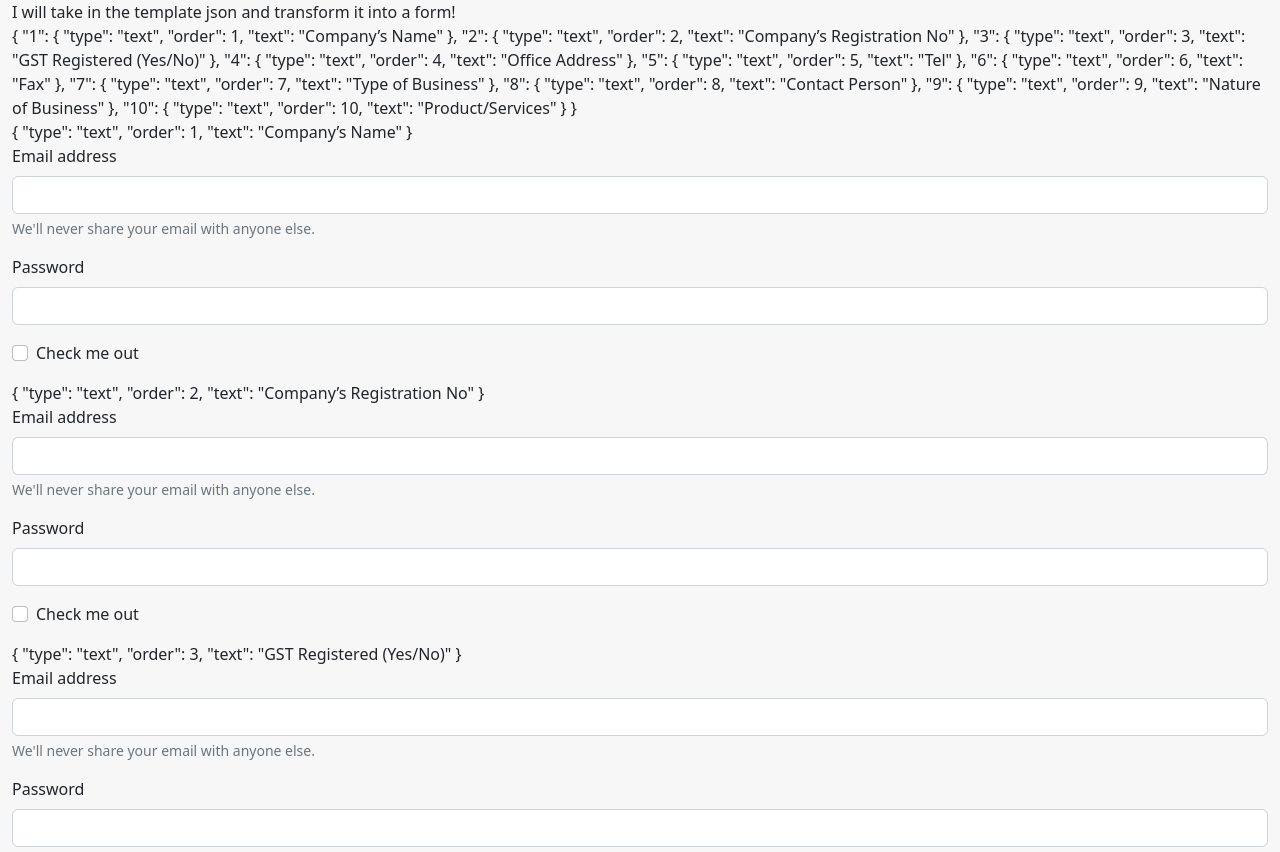
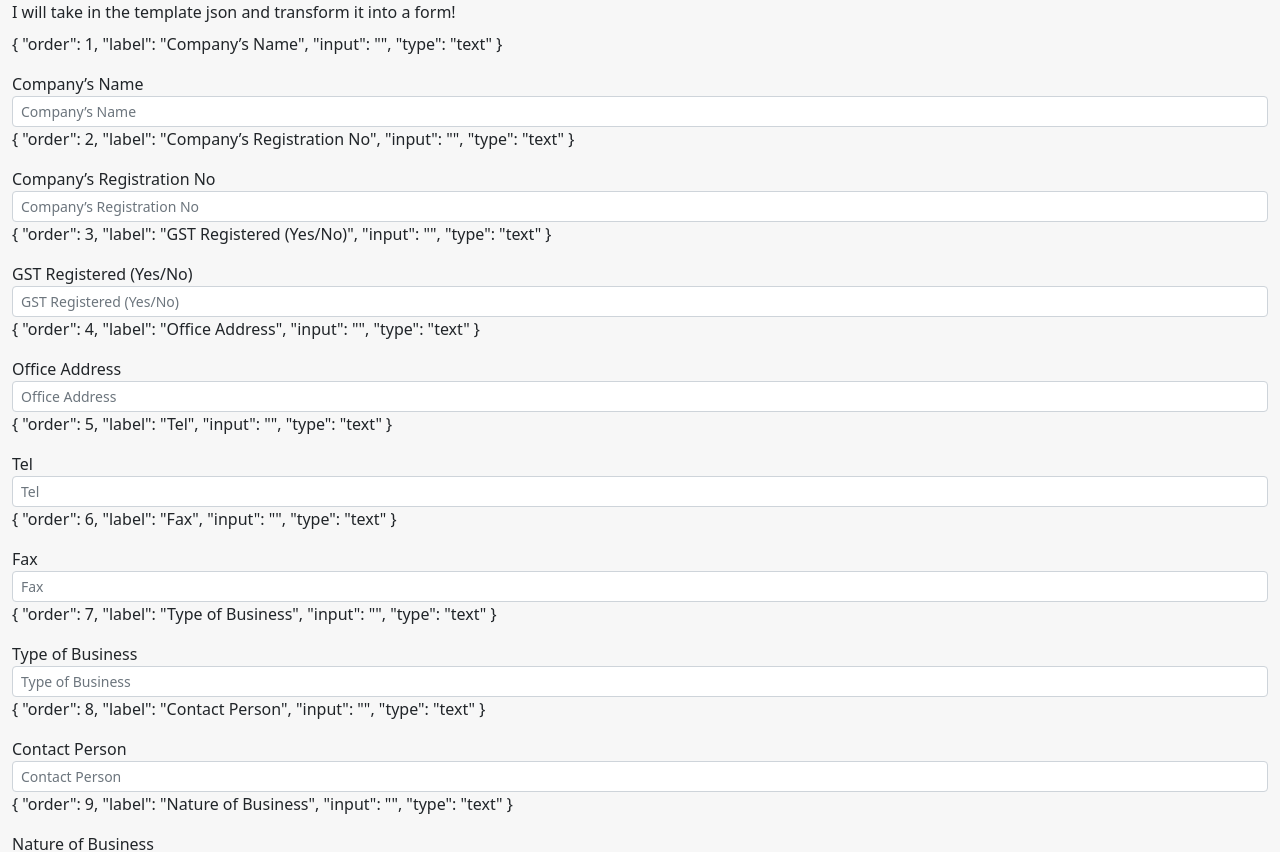
Before and after one commit to TeoSean00/Vendor_Form_Management_System_Frontend, a Vue app: page /viewForm in a window 1280 px wide. Shown: the top 852 px of the page. Built offline with nearby package versions, Linux system fonts and the light colour scheme.

Commit message:
Updated ViewForm
Translate TemplateData to FormData

```diff
--- a/src/components/FormSection.vue
+++ b/src/components/FormSection.vue
@@ -1,34 +1,56 @@
 <template>
-  <div>{{ sectionData }}</div>
   <div>
-    <div class="mb-3">
-      <label for="exampleInputEmail1" class="form-label">Email address</label>
-      <input
-        type="email"
-        class="form-control"
-        id="exampleInputEmail1"
-        aria-describedby="emailHelp"
-      />
-      <div id="emailHelp" class="form-text">
-        We'll never share your email with anyone else.
-      </div>
-    </div>
-    <div class="mb-3">
-      <label for="exampleInputPassword1" class="form-label">Password</label>
-      <input type="password" class="form-control" id="exampleInputPassword1" />
-    </div>
-    <div class="mb-3 form-check">
-      <input type="checkbox" class="form-check-input" id="exampleCheck1" />
-      <label class="form-check-label" for="exampleCheck1">Check me out</label>
-    </div>
+    <p>{{ sectionData }}</p>
+    <label for="email">{{ sectionData.label }}</label>
+    <input
+      :type="sectionData.type"
+      id="email"
+      class="form-control form-control-sm"
+      :placeholder="sectionData.label"
+      required
+      v-model="sectionData.input"
+    />
   </div>
+
+  <!-- <div class="form-floating my-2">
+    <input
+      type="email"
+      id="email"
+      class="form-control form-control-sm"
+      placeholder="Email here"
+      required
+    />
+    <label for="email">Email</label>
+  </div>
+  <div class="form-floating my-2">
+    <input
+      type="password"
+      id="password"
+      class="form-control form-control-sm"
+      placeholder="Password here"
+      required
+    />
+    <label for="password">Password</label>
+  </div>
+  <div class="form-floating my-2">
+    <input
+      type="password"
+      id="password2"
+      class="form-control form-control-sm"
+      placeholder="Re-enter password here"
+      required
+    />
+    <label for="password2">Re-enter Password</label>
+  </div> -->
 </template>
 
 <script>
 export default {
   props: ["sectionData"],
-  setup(props) {
+  setup(props, context) {
     console.log(props);
+
+    return {};
   },
 };
 </script>
--- a/src/views/ViewForm.vue
+++ b/src/views/ViewForm.vue
@@ -1,32 +1,57 @@
 <template>
   <div>
     I will take in the template json and transform it into a form!
-    <div>{{ formData }}</div>
-    <div v-for="(sectionData, index) in formData" :key="index">
-      <FormSection :sectionData="sectionData" />
+    <!-- <div>{{ newForm }}</div> -->
+    <div class="form-floating my-2">
+      <template v-for="(sectionData, index) in newForm" :key="index">
+        <FormSection :sectionData="sectionData" />
+      </template>
+      <button class="btn btn-primary" @click="handleSubmit">
+        Submit Form!
+      </button>
     </div>
   </div>
 </template>
 
 <script>
 import FormSection from "../components/FormSection.vue";
+import { ref } from "vue";
 export default {
   components: { FormSection },
   setup() {
-    const formData = {
-      1: { type: "text", order: 1, text: "Company’s Name" },
-      2: { type: "text", order: 2, text: "Company’s Registration No" },
-      3: { type: "text", order: 3, text: "GST Registered (Yes/No)" }, //this should be radio
-      4: { type: "text", order: 4, text: "Office Address" },
-      5: { type: "text", order: 5, text: "Tel" },
-      6: { type: "text", order: 6, text: "Fax" },
-      7: { type: "text", order: 7, text: "Type of Business" }, // this should be radio button select
-      8: { type: "text", order: 8, text: "Contact Person" }, // requires name,tel,designation of person
-      9: { type: "text", order: 9, text: "Nature of Business" }, // this should be multiselect
-      10: { type: "text", order: 10, text: "Product/Services" },
+    const templateData = {
+      1: { type: "text", order: 1, label: "Company’s Name" },
+      2: { type: "text", order: 2, label: "Company’s Registration No" },
+      3: { type: "text", order: 3, label: "GST Registered (Yes/No)" }, //this should be radio
+      4: { type: "text", order: 4, label: "Office Address" },
+      5: { type: "text", order: 5, label: "Tel" },
+      6: { type: "text", order: 6, label: "Fax" },
+      7: { type: "text", order: 7, label: "Type of Business" }, // this should be radio button select
+      8: { type: "text", order: 8, label: "Contact Person" }, // requires name,tel,designation of person
+      9: { type: "text", order: 9, label: "Nature of Business" }, // this should be multiselect
+      10: { type: "text", order: 10, label: "Product/Services" },
     };
 
-    return { formData };
+    //Building the form from the templateData
+    var newForm = ref([]);
+    const createForm = () => {
+      for (let key in templateData) {
+        newForm.value.push({
+          order: templateData[key].order,
+          label: templateData[key].label,
+          input: "",
+          type: templateData[key].type,
+        });
+      }
+    };
+    createForm();
+
+    const handleSubmit = () => {
+      console.log("submit called");
+      console.log(newForm.value);
+    };
+
+    return { templateData, newForm, handleSubmit };
   },
 };
 </script>
```
